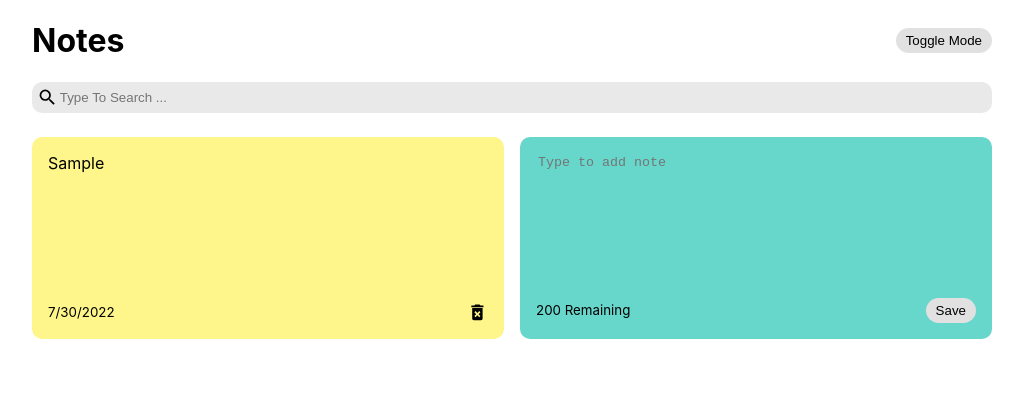
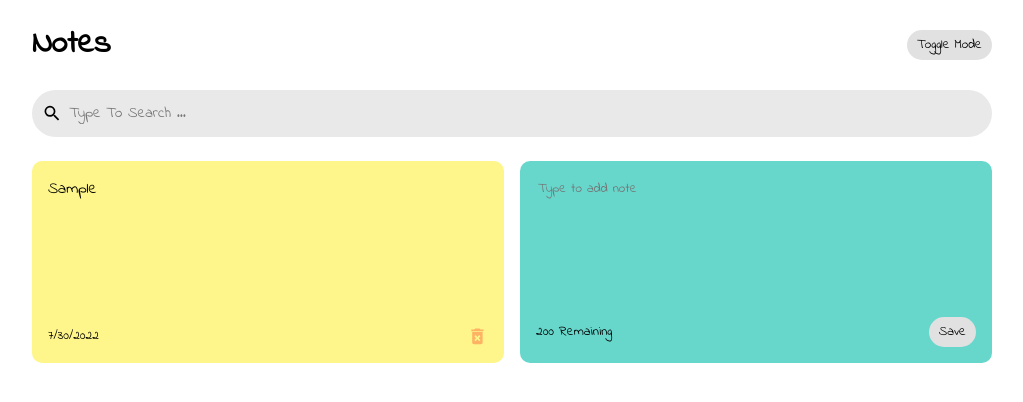
Before and after one commit to Satya190597/note-app, a React (Create React App) app: page / in a window 1280 px wide. Both pictures are taken after typing "Sample" into the empty fields and a click on the button "Save". Shown: the top 402 px of the page, without its empty margins (128-1151 px from the left). Built offline with nearby package versions, Linux system fonts and the light colour scheme.

Commit message:
UI Changes

```diff
--- a/src/App.js
+++ b/src/App.js
@@ -1,4 +1,4 @@
-import React, { useState,useEffect } from "react";
+import React, { useState, useEffect } from "react";
 import { nanoid } from "nanoid";
 import NotesList from "./components/NotesList";
 import Search from "./components/Search";
@@ -14,10 +14,12 @@ const App = () => {
 
   const [darkMode, setDarkMode] = useState(false);
 
+  const [loading, setLoading] = useState(true);
+
   useEffect(() => {
     const savedNotes = JSON.parse(localStorage.getItem("react-notes-app-data"));
     setNotes(savedNotes ? savedNotes : []);
-
+    setLoading(false);
   }, []);
 
   useEffect(() => {
@@ -42,7 +44,8 @@ const App = () => {
 
   return (
     <div className={`${darkMode && "dark-mode"}`}>
-      <div className="container">
+      {
+        !loading && <div className="container">
           <Header handleToggleDarkMode={setDarkMode} />
           <Search handleSearchText={setSearchText} text={searchText} />
           <NotesList
@@ -53,6 +56,7 @@ const App = () => {
             handleDeleteNote={deleteNote}
           />
         </div>
+      }
     </div>
   );
 };
--- a/src/index.css
+++ b/src/index.css
@@ -1,6 +1,11 @@
+@font-face {
+  font-family: 'IndieFlower-Regular';
+  src: local('IndieFlower-Regular'), url(./fonts/IndieFlower-Regular.ttf) format('truetype');
+}
+
 body {
   margin: 0;
-  font-family: -apple-system, BlinkMacSystemFont, 'Segoe UI', 'Roboto', 'Oxygen',
+  font-family: IndieFlower-Regular,-apple-system, BlinkMacSystemFont, 'Segoe UI', 'Roboto', 'Oxygen',
     'Ubuntu', 'Cantarell', 'Fira Sans', 'Droid Sans', 'Helvetica Neue',
     sans-serif;
   -webkit-font-smoothing: antialiased;
@@ -42,6 +47,7 @@ code {
 }
 
 .save {
+  font-family: IndieFlower-Regular;
   background-color: #e1e1e1;
   border: none;
   border-radius: 15px;
@@ -59,10 +65,16 @@ code {
   border-radius: 10px;
   padding: 1rem;
   min-height: 170px;
+  max-height: 170px;
   display: flex;
   flex-direction: column;
   justify-content: space-between;
   white-space: pre-wrap;
+}
+
+.note span {
+  overflow-y: auto;
+  overflow-wrap: break-word;
 }
 
 .note.new {
@@ -70,6 +82,7 @@ code {
 }
 
 textarea {
+  font-family: IndieFlower-Regular;
   border: none;
   resize: none;
   background-color: #67d7cc;
@@ -81,26 +94,37 @@ textarea:focus{
 
 
 .note-footer {
+  margin-top: 5px;
   display: flex;
   align-items: center;
   justify-content: space-between;
 }
 
+.delete-icon {
+  color: #ff030347;
+}
+
 .delete-icon:hover {
   cursor: pointer;
-  color: red;
+  color: #ff0000;
 }
 
 .search {
   display: flex;
   align-items: center;
   background-color: rgb(233, 233, 233);
-  border-radius: 10px;
-  padding: 5px;
+  border-radius: 25px;
+  padding: 10px;
   margin-bottom: 1.5em;
 }
-
+.search-icon {
+  margin-right: 5px;
+}
 .search input {
+  font-family: IndieFlower-Regular;
+  font-size: 15px;
+  height: 25px;
+  width: 100%;
   border: none;
   background-color: rgb(233, 233, 233);
 }
@@ -108,3 +132,31 @@ textarea:focus{
 .search input:focus {
   outline: none;
 }
+
+
+.note span::-webkit-scrollbar {
+  width: 10px;
+}
+
+.note span::-webkit-scrollbar-track {
+  -webkit-box-shadow: inset 0 0 6px rgba(0,0,0,0.1);
+  border-radius: 10px;
+}
+
+.note span::-webkit-scrollbar-thumb {
+  border-radius: 10px;
+  -webkit-box-shadow: inset 0 0 6px rgba(0,0,0,0.1);
+}
+
+
+::-webkit-scrollbar {
+  width: 1px;
+}
+
+::-webkit-scrollbar-track {
+  -webkit-box-shadow: inset 0 0 6px rgba(0,0,0,0.3);
+}
+
+::-webkit-scrollbar-thumb {
+  -webkit-box-shadow: inset 0 0 6px rgba(0,0,0,0.5);
+}
```
Also changed, not shown: src/fonts/IndieFlower-Regular.ttf (added). Lines whose indentation alone changed are shown as unchanged.
